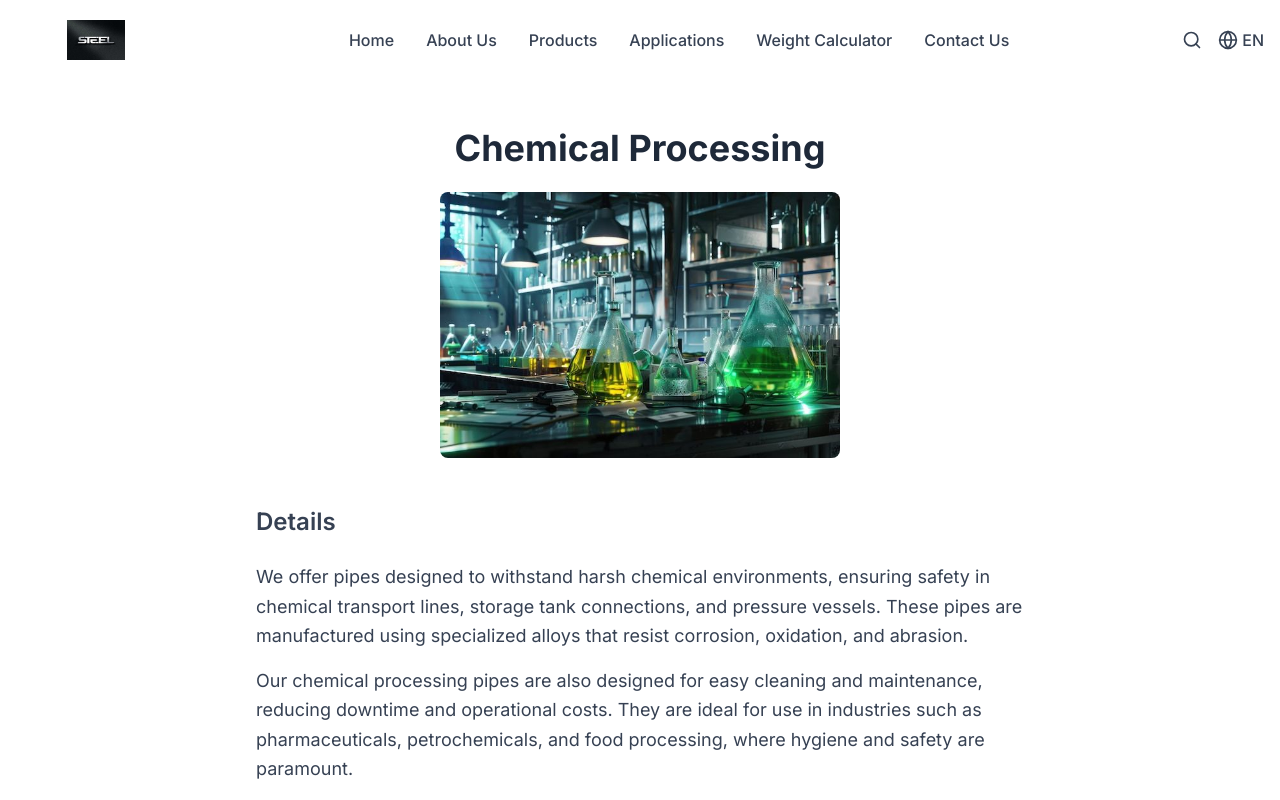
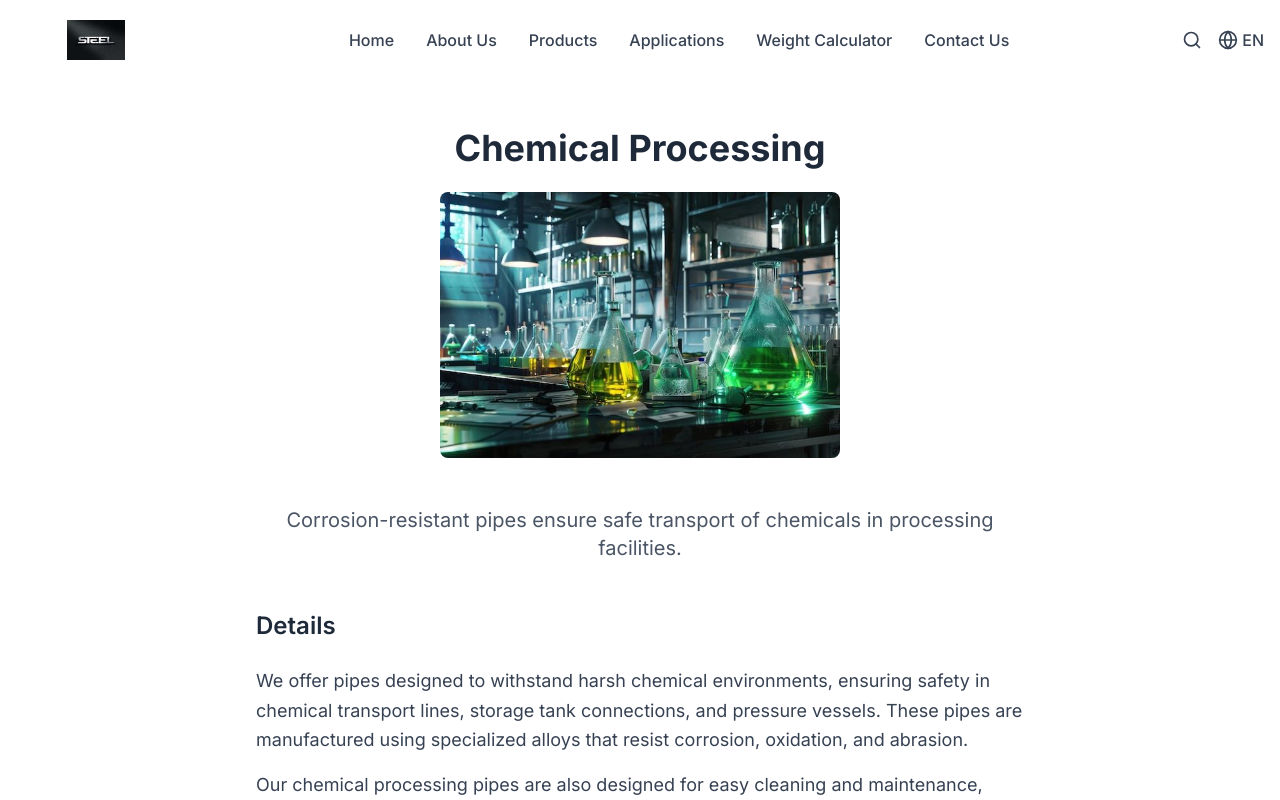
Before and after one commit to akkii7030/steel-pipe-website, a Next.js app: page /applications/chemical-processing in a window 1280 px wide. Shown: the top 800 px of the page. Built offline with nearby package versions, Linux system fonts and the light colour scheme.

Commit message:
Search functionality

```diff
--- a/app/applications/[slug]/page.jsx
+++ b/app/applications/[slug]/page.jsx
@@ -2,61 +2,107 @@
 
 import Image from "next/image";
 import React from "react";
+import { useLanguage } from "@/context/language-context"; // Import the useLanguage hook
 
 const applicationData = [
   {
-    title: "Oil and Gas",
+    title: {
+      en: "Oil and Gas",
+      ru: "Нефть и газ",
+    },
     image: "/Oil_Gas.jpg",
-    description:
-      "Our high-pressure pipes are engineered to withstand the demanding conditions of oil and gas extraction, processing, and transportation.",
-    details: [
+    description: {
+      en: "Our high-pressure pipes are engineered to withstand the demanding conditions of oil and gas extraction, processing, and transportation.",
+      ru: "Наши трубы высокого давления разработаны для работы в сложных условиях добычи, переработки и транспортировки нефти и газа.",
+    },
+    details: {
+      en: [
         "Our pipes are widely used in offshore platforms, refineries, gas processing plants, pipeline networks, and storage facilities. They are known for their high durability and pressure resistance. These pipes provide excellent performance in extreme temperatures and pressures, ensuring safe and efficient fluid transport. Additionally, their corrosion-resistant properties reduce maintenance costs and extend service life, making them a reliable choice for critical oil and gas operations.",
         "In addition to their durability, our pipes are designed to meet international safety and environmental standards. They are rigorously tested to ensure they can withstand the harshest conditions, including high-pressure environments and corrosive substances. This makes them ideal for use in both onshore and offshore oil and gas projects.",
       ],
+      ru: [
+        "Наши трубы широко используются на морских платформах, нефтеперерабатывающих заводах, газоперерабатывающих заводах, трубопроводных сетях и хранилищах. Они известны своей высокой прочностью и устойчивостью к давлению. Эти трубы обеспечивают отличную производительность в экстремальных температурах и давлениях, обеспечивая безопасную и эффективную транспортировку жидкостей. Кроме того, их коррозионностойкие свойства снижают затраты на техническое обслуживание и увеличивают срок службы, что делает их надежным выбором для критически важных операций в нефтегазовой отрасли.",
+        "Помимо своей долговечности, наши трубы разработаны в соответствии с международными стандартами безопасности и экологии. Они проходят тщательные испытания, чтобы гарантировать их способность выдерживать самые суровые условия, включая высокое давление и коррозионные вещества. Это делает их идеальными для использования как в наземных, так и в морских нефтегазовых проектах.",
+      ],
+    },
+    slug: "oil-and-gas", // Ensure the slug is in the correct format
   },
   {
-    title: "Construction",
+    title: {
+      en: "Construction",
+      ru: "Строительство",
+    },
     image: "/Constructions.jpg",
-    description:
-      "Steel pipes form the backbone of modern construction, providing structural support and utility conveyance.",
-    details: [
+    description: {
+      en: "Steel pipes form the backbone of modern construction, providing structural support and utility conveyance.",
+      ru: "Стальные трубы являются основой современного строительства, обеспечивая структурную поддержку и транспортировку коммуникаций.",
+    },
+    details: {
+      en: [
         "Our pipes are used for structural columns, fire sprinkler systems, HVAC systems, plumbing networks, and electrical conduits. They meet the highest safety standards for construction projects. With their exceptional strength-to-weight ratio, they provide robust support in high-rise buildings, bridges, and industrial facilities.",
         "Our construction pipes are also designed for ease of installation and maintenance. They are lightweight yet strong, making them ideal for use in large-scale construction projects. Whether it's for residential, commercial, or industrial applications, our pipes deliver unmatched performance and reliability.",
       ],
+      ru: [
+        "Наши трубы используются для строительных колонн, систем пожаротушения, систем отопления, вентиляции и кондиционирования, водопроводных сетей и электрических каналов. Они соответствуют самым высоким стандартам безопасности для строительных проектов. Благодаря их исключительному соотношению прочности и веса, они обеспечивают надежную поддержку в высотных зданиях, мостах и промышленных объектах.",
+        "Наши строительные трубы также разработаны для удобства монтажа и обслуживания. Они легкие, но прочные, что делает их идеальными для использования в крупномасштабных строительных проектах. Независимо от того, предназначены ли они для жилых, коммерческих или промышленных применений, наши трубы обеспечивают непревзойденную производительность и надежность.",
+      ],
+    },
+    slug: "construction", // Ensure the slug is in the correct format
   },
   {
-    title: "Chemical Processing",
+    title: {
+      en: "Chemical Processing",
+      ru: "Химическая обработка",
+    },
     image: "/Chemical.jpg",
-    description:
-      "Corrosion-resistant pipes ensure safe transport of chemicals in processing facilities.",
-    details: [
+    description: {
+      en: "Corrosion-resistant pipes ensure safe transport of chemicals in processing facilities.",
+      ru: "Коррозионностойкие трубы обеспечивают безопасную транспортировку химикатов на производственных объектах.",
+    },
+    details: {
+      en: [
         "We offer pipes designed to withstand harsh chemical environments, ensuring safety in chemical transport lines, storage tank connections, and pressure vessels. These pipes are manufactured using specialized alloys that resist corrosion, oxidation, and abrasion.",
         "Our chemical processing pipes are also designed for easy cleaning and maintenance, reducing downtime and operational costs. They are ideal for use in industries such as pharmaceuticals, petrochemicals, and food processing, where hygiene and safety are paramount.",
       ],
+      ru: [
+        "Мы предлагаем трубы, разработанные для работы в агрессивных химических средах, обеспечивая безопасность в линиях транспортировки химикатов, соединениях резервуаров для хранения и сосудах под давлением. Эти трубы изготавливаются из специализированных сплавов, устойчивых к коррозии, окислению и истиранию.",
+        "Наши трубы для химической обработки также разработаны для легкой очистки и обслуживания, что сокращает время простоя и эксплуатационные расходы. Они идеально подходят для использования в таких отраслях, как фармацевтика, нефтехимия и пищевая промышленность, где гигиена и безопасность имеют первостепенное значение.",
+      ],
+    },
+    slug: "chemical-processing", // Ensure the slug is in the correct format
   },
   {
-    title: "Power Generation",
+    title: {
+      en: "Power Generation",
+      ru: "Энергогенерация",
+    },
     image: "/Power.jpg",
-    description:
-      "Our pipes play a crucial role in power generation infrastructure.",
-    details: [
+    description: {
+      en: "Our pipes play a crucial role in power generation infrastructure.",
+      ru: "Наши трубы играют ключевую роль в инфраструктуре генерации энергии.",
+    },
+    details: {
+      en: [
         "They are commonly used in boiler tubes, steam lines, cooling systems, and exhaust systems for both conventional and renewable energy plants. These pipes are designed to withstand extreme heat, pressure, and chemical exposure, ensuring reliable performance in power plants.",
         "Our power generation pipes are also engineered for energy efficiency. They help reduce heat loss and improve the overall efficiency of power plants, contributing to a more sustainable energy future. Whether it's for coal, gas, nuclear, or renewable energy plants, our pipes deliver exceptional performance.",
       ],
+      ru: [
+        "Они широко используются в котловых трубах, паровых линиях, системах охлаждения и выхлопных системах как для традиционных, так и для возобновляемых электростанций. Эти трубы разработаны для работы в условиях экстремальных температур, давления и химического воздействия, обеспечивая надежную работу электростанций.",
+        "Наши трубы для генерации энергии также разработаны для повышения энергоэффективности. Они помогают снизить потери тепла и повысить общую эффективность электростанций, способствуя более устойчивому энергетическому будущему. Независимо от того, предназначены ли они для угольных, газовых, атомных или возобновляемых электростанций, наши трубы обеспечивают исключительную производительность.",
+      ],
+    },
+    slug: "power-generation", // Ensure the slug is in the correct format
   },
 ];
 
 export default function ApplicationDetailsPage({ params }) {
-  // Unwrap the `params` object using React.use()
+  const { language } = useLanguage(); // Use the useLanguage hook
   const { slug } = React.use(params);
 
-  // Convert slug back to title format
-  const title = slug.replace(/-/g, " ");
+  console.log("Slug from URL:", slug); // Debug the slug value
 
   // Find the matching application
-  const app = applicationData.find(
-    (item) => item.title.toLowerCase() === title
-  );
+  const app = applicationData.find((item) => item.slug === slug);
 
   if (!app) {
     return <p className="text-center text-red-500 text-2xl">Application not found</p>;
@@ -66,11 +112,13 @@ export default function ApplicationDetailsPage({ params }) {
     <div className="container mx-auto px-4 py-12">
       {/* Title and Image Section */}
       <div className="text-center mb-12">
-        <h1 className="text-4xl font-bold text-gray-800 mb-6">{app.title}</h1>
+        <h1 className="text-4xl font-bold text-gray-800 mb-6">
+          {app.title[language]}
+        </h1>
         <div className="flex justify-center">
           <Image
             src={app.image}
-            alt={app.title}
+            alt={app.title[language]}
             width={400}
             height={300}
             className="rounded-lg"
@@ -81,11 +129,20 @@ export default function ApplicationDetailsPage({ params }) {
         </div>
       </div>
 
+      {/* Description Section */}
+      <div className="max-w-3xl mx-auto text-center mb-12">
+        <p className="text-gray-600 text-xl">
+          {app.description[language]}
+        </p>
+      </div>
+
       {/* Details Section */}
       <div className="max-w-3xl mx-auto">
-        <h2 className="text-2xl font-semibold mb-6 text-gray-700">Details</h2>
+        <h2 className="text-2xl font-semibold mb-6 text-gray-800">
+          {language === "en" ? "Details" : "Детали"}
+        </h2>
         <div className="space-y-4">
-          {app.details.map((paragraph, index) => (
+          {app.details[language]?.map((paragraph, index) => (
             <p key={index} className="text-gray-700 text-lg leading-relaxed">
               {paragraph}
             </p>
--- a/app/applications/page.jsx
+++ b/app/applications/page.jsx
@@ -2,47 +2,66 @@
 
 import Image from "next/image";
 import Link from "next/link";
+import { useLanguage } from "@/context/language-context"; // Import the useLanguage hook
 
 const applicationData = [
   {
-    title: "Oil and Gas",
+    title: {
+      en: "Oil and Gas",
+      ru: "Нефть и газ",
+    },
     image: "/Oil_Gas.jpg",
-    description:
-      "Our high-pressure pipes are engineered to withstand the demanding conditions of oil and gas extraction, processing, and transportation.",
-    details:
-      "Our pipes are widely used in offshore platforms, refineries, gas processing plants, pipeline networks, and storage facilities. They are known for their high durability and pressure resistance. These pipes provide excellent performance in extreme temperatures and pressures, ensuring safe and efficient fluid transport. Additionally, their corrosion-resistant properties reduce maintenance costs and extend service life, making them a reliable choice for critical oil and gas operations.",
+    description: {
+      en: "Our high-pressure pipes are engineered to withstand the demanding conditions of oil and gas extraction, processing, and transportation.",
+      ru: "Наши трубы высокого давления разработаны для работы в сложных условиях добычи, переработки и транспортировки нефти и газа.",
+    },
+    slug: "oil-and-gas", // Ensure the slug is in the correct format
   },
   {
-    title: "Construction",
+    title: {
+      en: "Construction",
+      ru: "Строительство",
+    },
     image: "/Constructions.jpg",
-    description:
-      "Steel pipes form the backbone of modern construction, providing structural support and utility conveyance.",
-    details:
-      "Our pipes are used for structural columns, fire sprinkler systems, HVAC systems, plumbing networks, and electrical conduits. They meet the highest safety standards for construction projects. With their exceptional strength-to-weight ratio, they provide robust support in high-rise buildings, bridges, and industrial facilities.",
+    description: {
+      en: "Steel pipes form the backbone of modern construction, providing structural support and utility conveyance.",
+      ru: "Стальные трубы являются основой современного строительства, обеспечивая структурную поддержку и транспортировку коммуникаций.",
+    },
+    slug: "construction", // Ensure the slug is in the correct format
   },
   {
-    title: "Chemical Processing",
+    title: {
+      en: "Chemical Processing",
+      ru: "Химическая обработка",
+    },
     image: "/Chemical.jpg",
-    description:
-      "Corrosion-resistant pipes ensure safe transport of chemicals in processing facilities.",
-    details:
-      "We offer pipes designed to withstand harsh chemical environments, ensuring safety in chemical transport lines, storage tank connections, and pressure vessels. These pipes are manufactured using specialized alloys that resist corrosion, oxidation, and abrasion.",
+    description: {
+      en: "Corrosion-resistant pipes ensure safe transport of chemicals in processing facilities.",
+      ru: "Коррозионностойкие трубы обеспечивают безопасную транспортировку химикатов на производственных объектах.",
+    },
+    slug: "chemical-processing", // Ensure the slug is in the correct format
   },
   {
-    title: "Power Generation",
+    title: {
+      en: "Power Generation",
+      ru: "Энергогенерация",
+    },
     image: "/Power.jpg",
-    description:
-      "Our pipes play a crucial role in power generation infrastructure.",
-    details:
-      "They are commonly used in boiler tubes, steam lines, cooling systems, and exhaust systems for both conventional and renewable energy plants. These pipes are designed to withstand extreme heat, pressure, and chemical exposure, ensuring reliable performance in power plants.",
+    description: {
+      en: "Our pipes play a crucial role in power generation infrastructure.",
+      ru: "Наши трубы играют ключевую роль в инфраструктуре генерации энергии.",
+    },
+    slug: "power-generation", // Ensure the slug is in the correct format
   },
 ];
 
 export default function ApplicationsPage() {
+  const { language } = useLanguage(); // Use the useLanguage hook
+
   return (
     <div className="container mx-auto px-4 py-12">
       <h1 className="text-4xl font-bold text-center mb-12 text-gray-800">
-        Applications
+        {language === "en" ? "Applications" : "Приложения"}
       </h1>
       <div className="grid grid-cols-1 md:grid-cols-2 lg:grid-cols-3 gap-8">
         {applicationData.map((app, index) => (
@@ -53,7 +72,7 @@ export default function ApplicationsPage() {
             {/* Image with error fallback */}
             <Image
               src={app.image}
-              alt={app.title}
+              alt={app.title[language]}
               width={400}
               height={300}
               className="w-full h-48 object-cover"
@@ -63,17 +82,15 @@ export default function ApplicationsPage() {
             />
             <div className="p-6">
               <h2 className="text-2xl font-bold mb-4 text-gray-800">
-                {app.title}
+                {app.title[language]}
               </h2>
-              <p className="text-gray-600 text-lg mb-4">{app.description}</p>
+              <p className="text-gray-600 text-lg mb-4">
+                {app.description[language]}
+              </p>
               {/* Learn More Button */}
-              <Link
-                href={`/applications/${app.title
-                  .toLowerCase()
-                  .replace(/ /g, "-")}`}
-              >
+              <Link href={`/applications/${app.slug}`}>
                 <button className="mt-4 bg-blue-500 text-white px-4 py-2 rounded-lg hover:bg-blue-600 transition-colors duration-300">
-                  Learn More
+                  {language === "en" ? "Learn More" : "Подробнее"}
                 </button>
               </Link>
             </div>
--- a/context/language-context.jsx
+++ b/context/language-context.jsx
@@ -11,6 +11,12 @@ const enTranslations = {
     applications: "Applications",
     calculator: "Weight Calculator",
     contact: "Contact Us",
+  },
+  applications: {
+    oilAndGas: "Oil and Gas",
+    construction: "Construction",
+    chemicalProcessing: "Chemical Processing",
+    powerGeneration: "Power Generation",
   },
   buttons: {
     learnMore: "Learn More",
@@ -40,6 +46,12 @@ const ruTranslations = {
     applications: "Применение",
     calculator: "Калькулятор веса",
     contact: "Контакты",
+  },
+  applications: {
+    oilAndGas: "Нефть и газ",
+    construction: "Строительство",
+    chemicalProcessing: "Химическая обработка",
+    powerGeneration: "Энергогенерация",
   },
   buttons: {
     learnMore: "Узнать больше",
```
Lines whose indentation alone changed are shown as unchanged.
